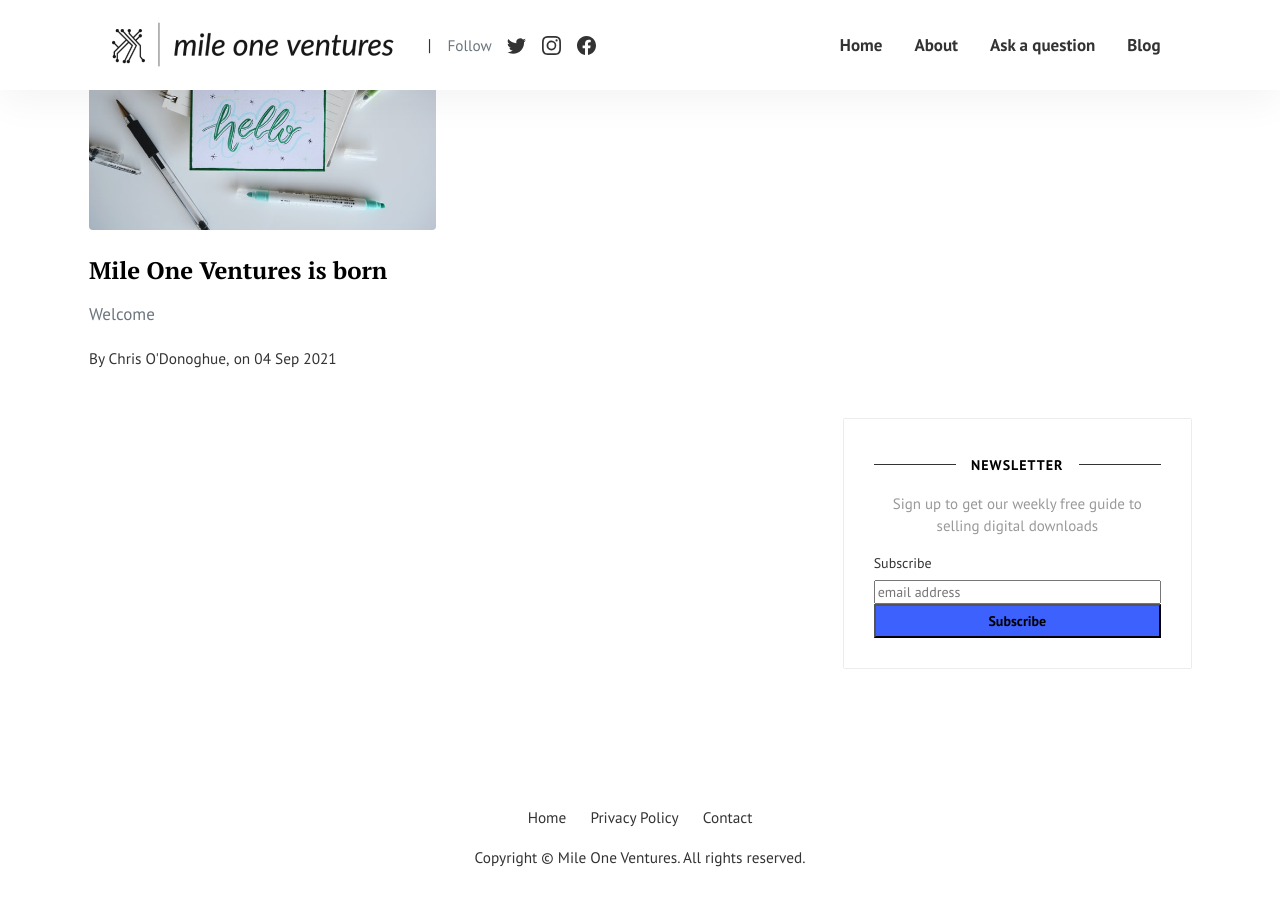
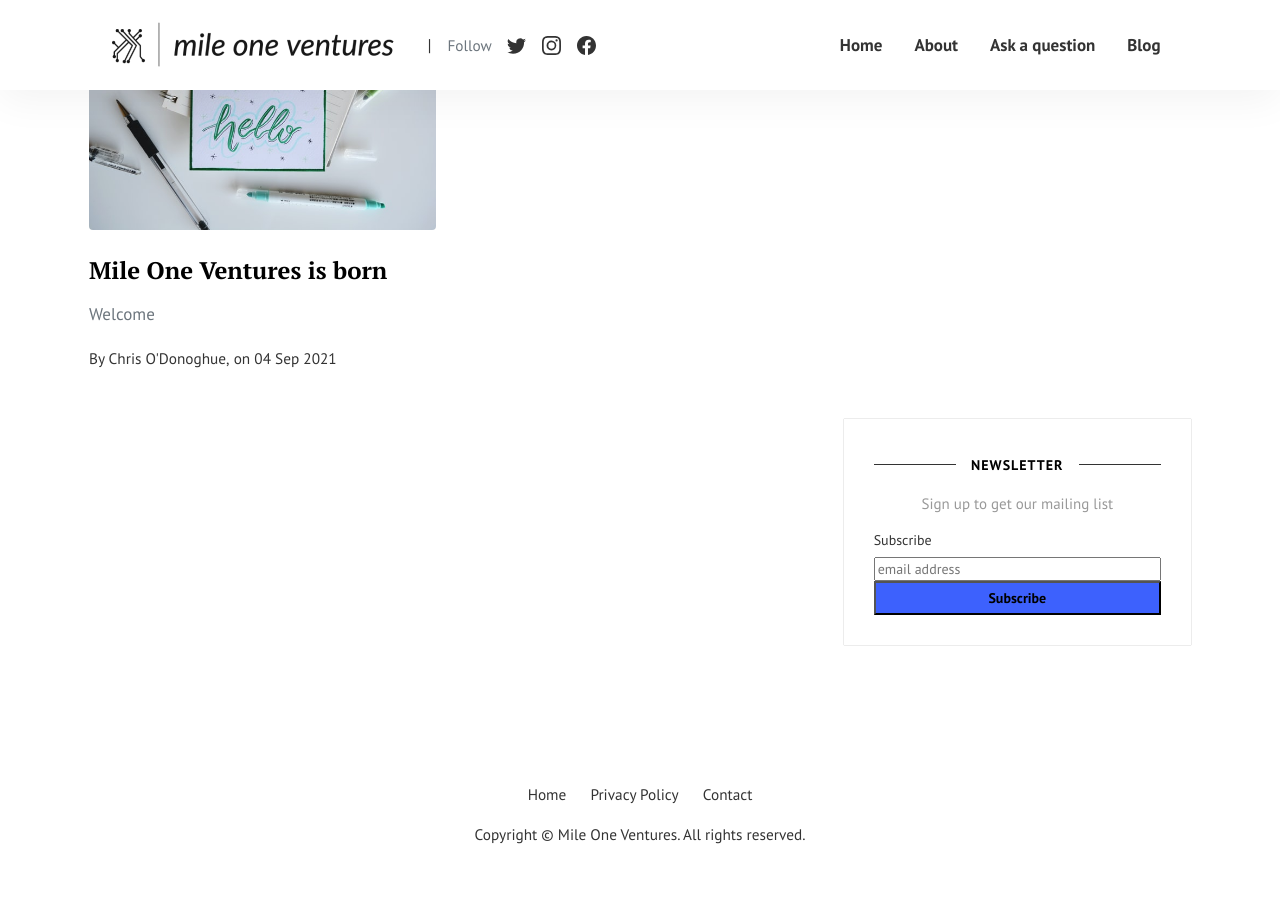
Before and after one commit to mile-one-ventures/mile-one-ventures.github.io, a Jekyll site: the page built from index.html, in a window 1280 px wide and 900 px high, scrolled down 706 px. Built offline with Jekyll 4.4.1, drawn with Linux system fonts in a browser that asks for light colours; the list of posts is cut into pages by our own code; comment, search, counter and statistics services are not loaded; after the commit the page ends 1583 px from its top, so only the background shows below that.

Commit message:
Update newsletter.html

```diff
--- a/_includes/newsletter.html
+++ b/_includes/newsletter.html
@@ -8,7 +8,7 @@
 	   We recommend moving this block and the preceding CSS link to the HEAD of your HTML file. */
 </style>
 <div id="mc_embed_signup">
-	<h2>Sign up to get our weekly free guide to selling digital downloads</h2>
+	<h2>Sign up to get our mailing list</h2>
 <form action="https://gmail.us5.list-manage.com/subscribe/post?u=682e250f444e675032ae5b2b0&amp;id=f6a1754091" method="post" id="mc-embedded-subscribe-form" name="mc-embedded-subscribe-form" class="validate" target="_blank" novalidate>
     <div id="mc_embed_signup_scroll">
 	<label for="mce-EMAIL">Subscribe</label>
@@ -20,7 +20,8 @@
 </form>
 </div>
 
-<script type='text/javascript' src='//s3.amazonaws.com/downloads.mailchimp.com/js/mc-validate.js'></script><script type='text/javascript'>(function($) {window.fnames = new Array(); window.ftypes = new Array();fnames[0]='EMAIL';ftypes[0]='email';fnames[3]='MMERGE3';ftypes[3]='text';fnames[1]='MMERGE1';ftypes[1]='text';fnames[2]='MMERGE2';ftypes[2]='text';fnames[4]='MMERGE4';ftypes[4]='text';fnames[5]='MMERGE5';ftypes[5]='text';}(jQuery));var $mcj = jQuery.noConflict(true);</script>
+<script type='text/javascript' src='//s3.amazonaws.com/downloads.mailchimp.com/js/mc-validate.js'></script>
+<script type='text/javascript'>(function($) {window.fnames = new Array(); window.ftypes = new Array();fnames[0]='EMAIL';ftypes[0]='email';fnames[3]='MMERGE3';ftypes[3]='text';fnames[1]='MMERGE1';ftypes[1]='text';fnames[2]='MMERGE2';ftypes[2]='text';fnames[4]='MMERGE4';ftypes[4]='text';fnames[5]='MMERGE5';ftypes[5]='text';}(jQuery));var $mcj = jQuery.noConflict(true);</script>
 
 <!--End mc_embed_signup-->
 
```
